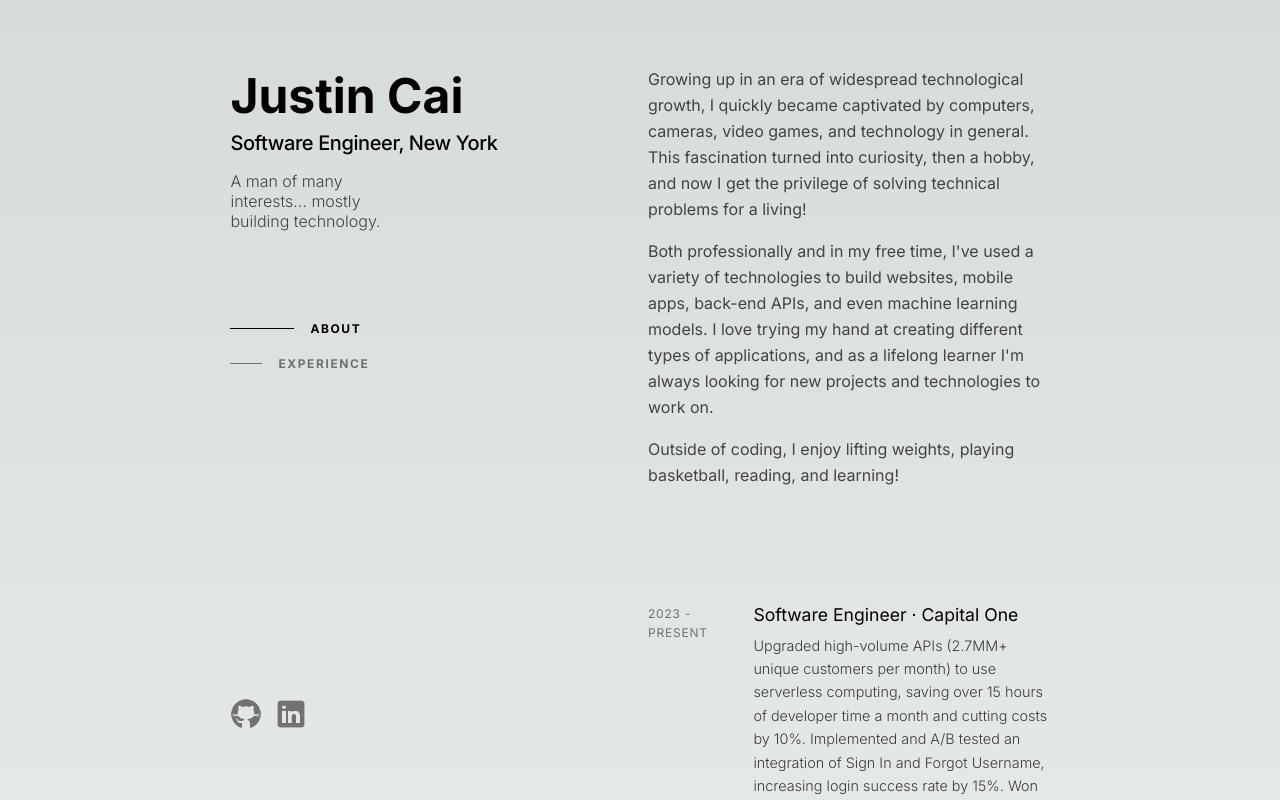
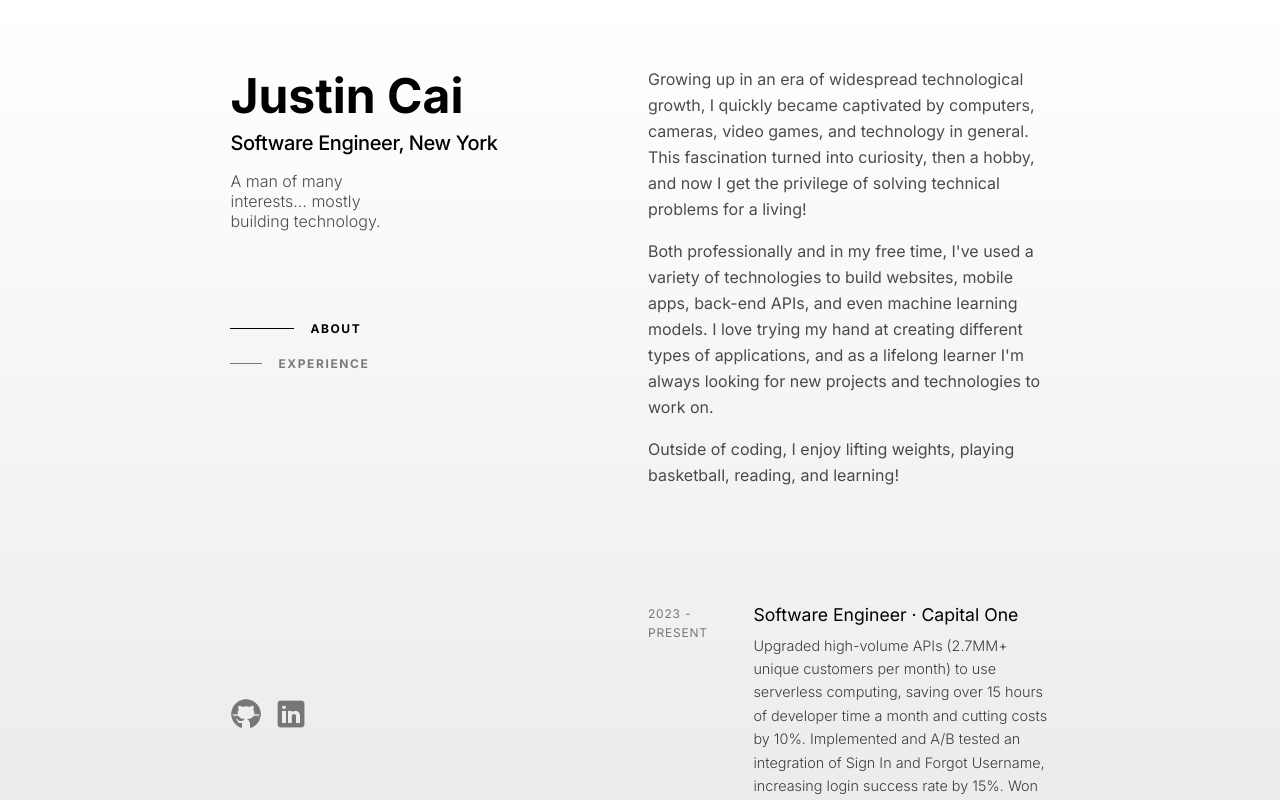
Before and after one commit to justinqcai/justin-cai-website, a Next.js app: page / in a window 1280 px wide. Shown: the top 800 px of the page. Built offline with nearby package versions, Linux system fonts and the light colour scheme.

Commit message:
Update background color

```diff
--- a/src/app/globals.css
+++ b/src/app/globals.css
@@ -6,8 +6,8 @@
     "Fira Mono", "Droid Sans Mono", "Courier New", monospace;
 
   --foreground-rgb: 0, 0, 0;
-  --background-start-rgb: 214, 219, 220;
-  --background-end-rgb: 255, 255, 255;
+  --background-start-rgb: 255, 255, 255;
+  --background-end-rgb: 202, 202, 202;
 
   --primary-glow: conic-gradient(
     from 180deg at 50% 50%,
```
